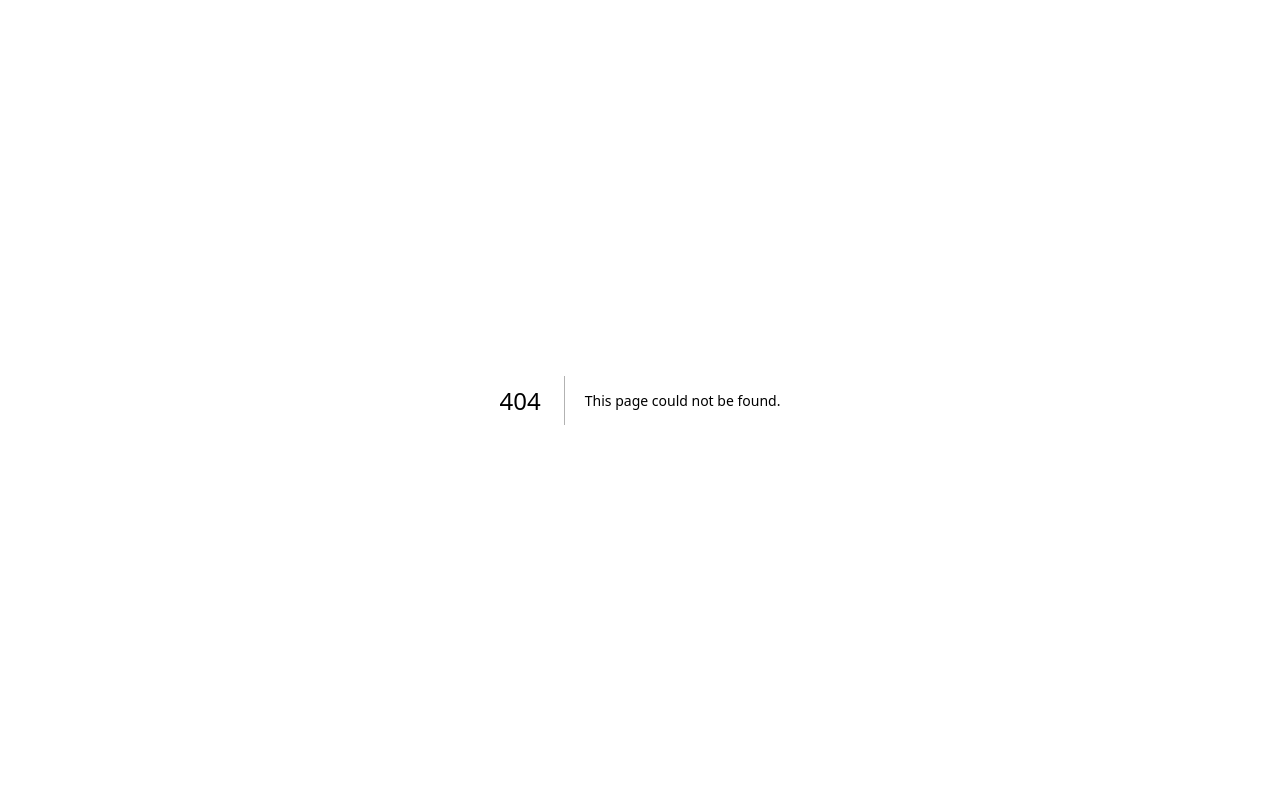
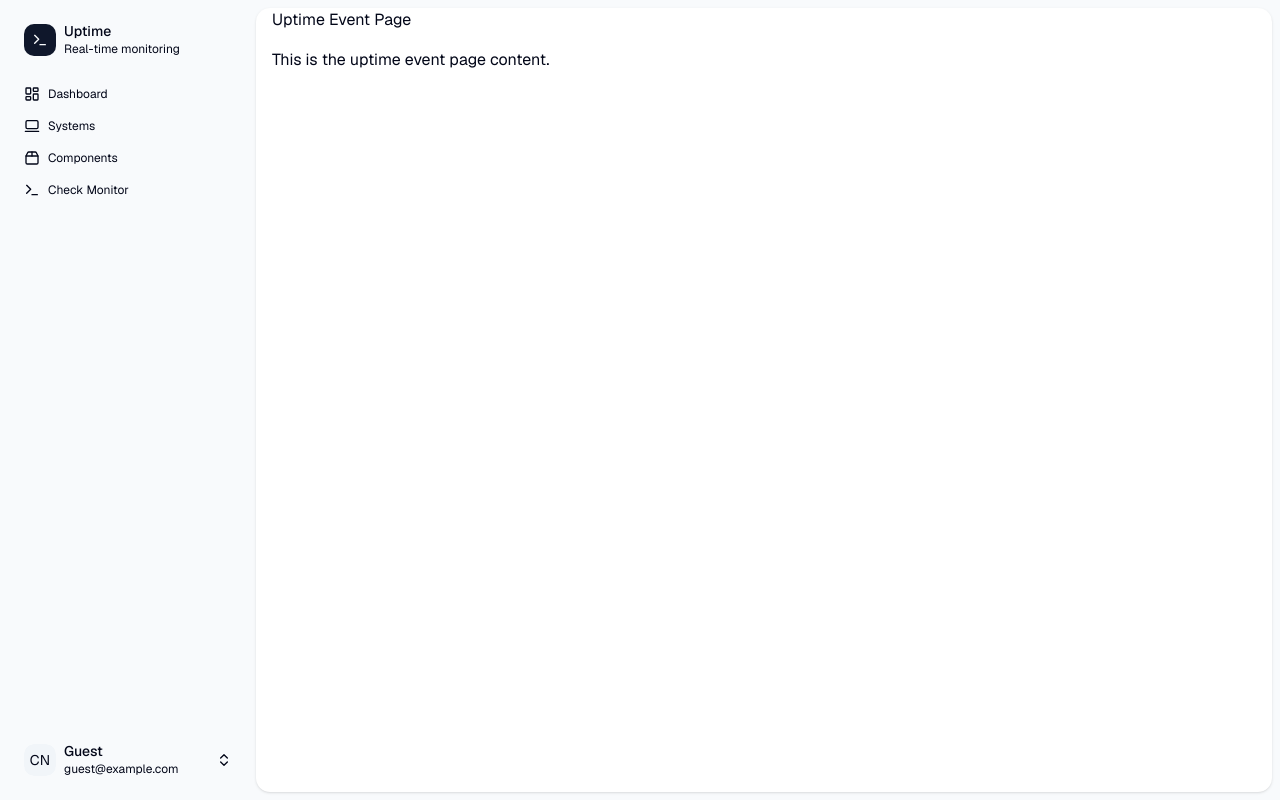
Before and after one commit to jenneracostadiaz/uptime-frontend, a Next.js app: page /uptime-event in a window 1280 px wide. Before the commit this address had no page. Built offline with nearby package versions, Linux system fonts and the light colour scheme.

Commit message:
feat: add uptime event page component

```diff
--- /dev/null
+++ b/src/app/(dashboard)/uptime-event/page.tsx
@@ -0,0 +1,8 @@
+export default function uptimeEventPage() {
+	return (
+		<>
+			<h1>Uptime Event Page</h1>
+			<p>This is the uptime event page content.</p>
+		</>
+	);
+}
```
